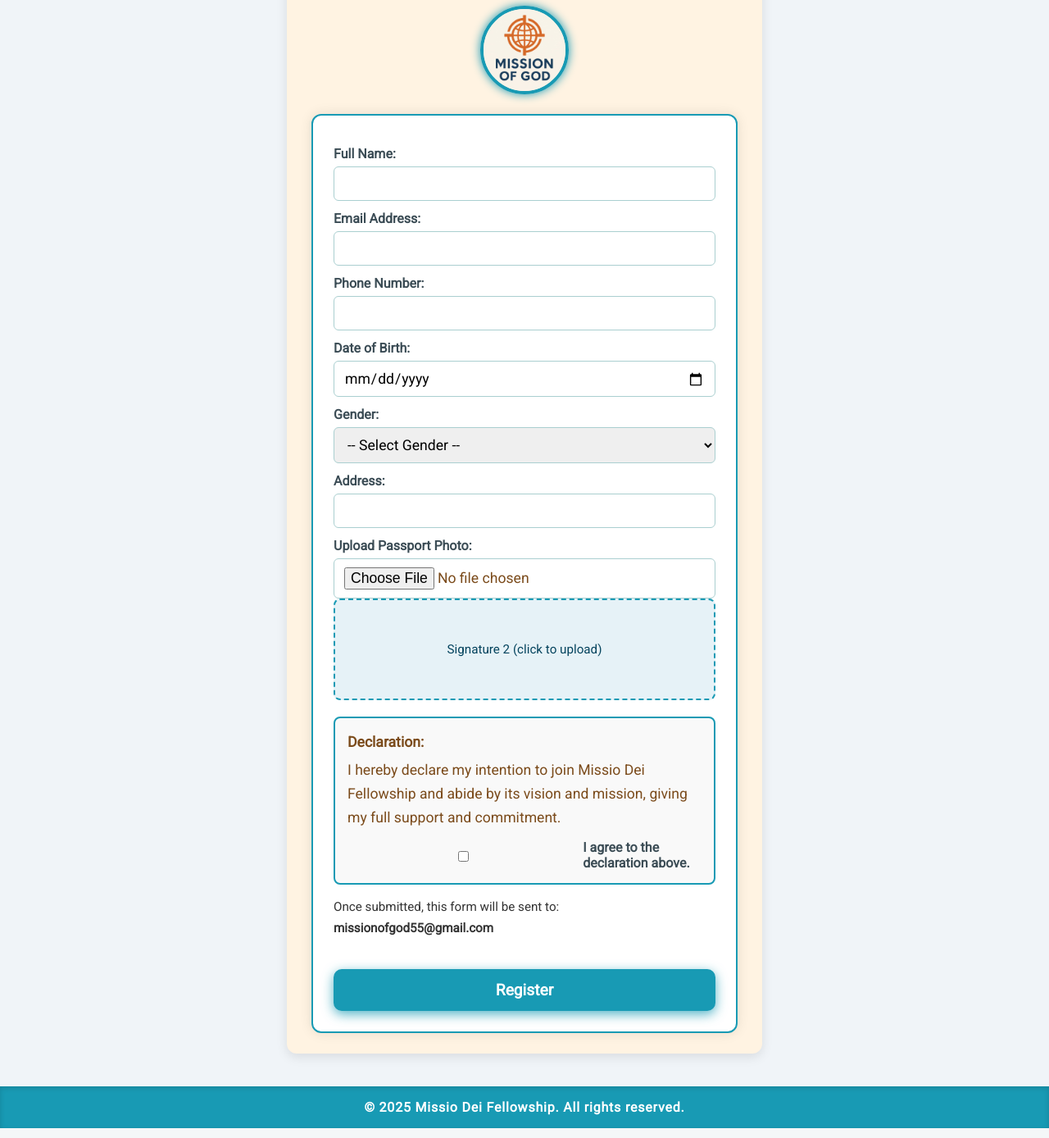
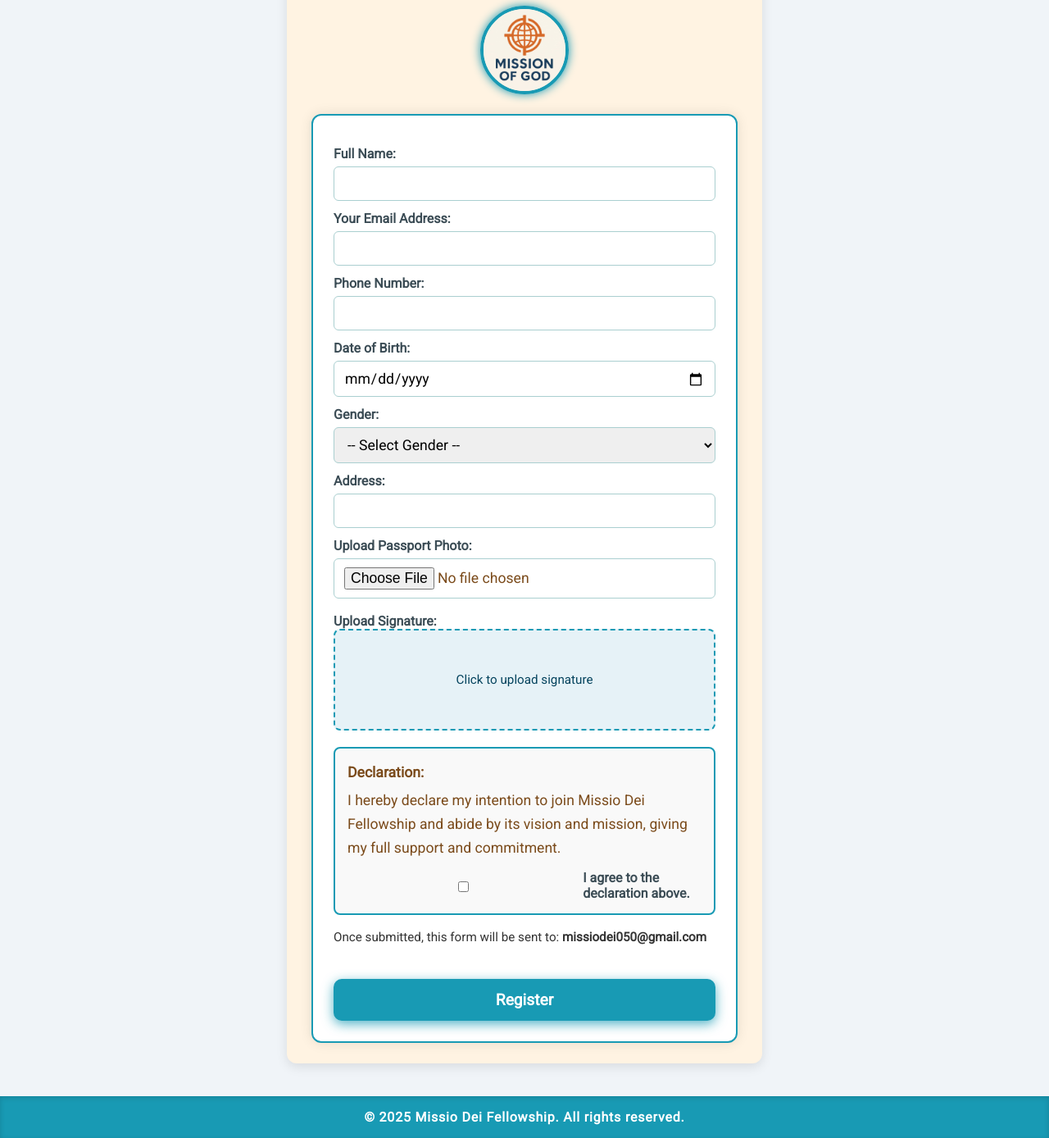
Before and after one commit to TopazAkiko/MOG, a Flask app: page / in a window 1280 px wide, after a click on "Register". Shown: the part 477-1865 px from the top of the page at 82% size. Run offline with Flask 3, Linux system fonts and the light colour scheme.

Commit message:
Update form with declaration and email sending

```diff
--- a/main.py
+++ b/main.py
@@ -34,7 +34,7 @@ def register():
 
     # You must create a Gmail App Password, do NOT use your normal password
     with smtplib.SMTP_SSL('smtp.gmail.com', 465) as smtp:
-        smtp.login('YOUR_GMAIL@gmail.com', 'YOUR_APP_PASSWORD')
+        smtp.login('missiodei050@gmail.com', 'yabkpwxfcummqpsz')
         smtp.send_message(msg)
 
     return 'Registration submitted successfully!'
--- a/templates/index.html
+++ b/templates/index.html
@@ -466,11 +466,14 @@
   </div>
 
   <!-- Form container -->
-  <form id="membershipForm" style="max-width: 500px; margin: 0 auto; background: #FFF; padding: 25px; border: 2px solid #189AB4; border-radius: 12px; box-shadow: 0 0 15px rgba(0,0,0,0.1);" enctype="multipart/form-data">
+  <form action="/register" method="POST" id="membershipForm"
+    style="max-width: 500px; margin: 0 auto; background: #FFF; padding: 25px; border: 2px solid #189AB4; border-radius: 12px; box-shadow: 0 0 15px rgba(0,0,0,0.1);"
+    enctype="multipart/form-data">
+
     <label for="fullName">Full Name:</label>
     <input type="text" id="fullName" name="fullName" required />
 
-    <label for="email">Email Address:</label>
+    <label for="email">Your Email Address:</label>
     <input type="email" id="email" name="email" required />
 
     <label for="phone">Phone Number:</label>
@@ -493,18 +496,25 @@
     <label for="passportPhoto">Upload Passport Photo:</label>
     <input type="file" id="passportPhoto" name="passportPhoto" accept="image/*" required />
 
-      <div class="signature-box" style="flex:1; border: 2px dashed #189AB4; border-radius: 8px; height: 120px; display: flex; flex-direction: column; justify-content: center; align-items: center; background-color: #e6f2f7; position: relative; overflow: hidden;">
-        <span class="signature-label">Signature 2 (click to upload)</span>
-        <input type="file" id="signature2" name="signature2" accept="image/*" required onchange="previewSignature(event, 'sig2Preview')" style="position: absolute; top:0; left:0; width:100%; height:100%; opacity:0; cursor:pointer;" />
-        <img id="sig2Preview" class="signature-preview" src="" alt="" style="display:none; max-width:100%; max-height:100%; object-fit: contain; border-radius:6px;" />
-      </div>
+    <!-- Signature upload -->
+    <label style="display: block; margin-top: 18px; font-weight: 700;">Upload Signature:</label>
+    <div class="signature-box"
+      style="border: 2px dashed #189AB4; border-radius: 8px; height: 120px; display: flex; flex-direction: column; justify-content: center; align-items: center; background-color: #e6f2f7; position: relative; overflow: hidden; margin-bottom: 10px;">
+      <span class="signature-label">Click to upload signature</span>
+      <input type="file" id="signature2" name="signature2" accept="image/*" required
+        onchange="previewSignature(event, 'sig2Preview')"
+        style="position: absolute; top:0; left:0; width:100%; height:100%; opacity:0; cursor:pointer;" />
+      <img id="sig2Preview" class="signature-preview" src="" alt=""
+        style="display:none; max-width:100%; max-height:100%; object-fit: contain; border-radius:6px;" />
     </div>
 
     <!-- Declaration -->
-    <div style="margin-top: 20px; padding: 15px; border: 2px solid #189AB4; border-radius: 8px; background: #f9f9f9;">
+    <div
+      style="margin-top: 20px; padding: 15px; border: 2px solid #189AB4; border-radius: 8px; background: #f9f9f9;">
       <p style="font-weight: bold; margin: 0;">Declaration:</p>
       <p style="margin: 5px 0 10px;">
-        I hereby declare my intention to join Missio Dei Fellowship and abide by its vision and mission, giving my full support and commitment.
+        I hereby declare my intention to join Missio Dei Fellowship and abide by its vision and mission, giving my full
+        support and commitment.
       </p>
       <label style="display: flex; align-items: center;">
         <input type="checkbox" id="declaration" name="declaration" required style="margin-right: 8px;" />
@@ -512,29 +522,12 @@
       </label>
     </div>
 
-    <!-- Email notice -->
+    <!-- Info text -->
     <p style="margin-top: 15px; font-size: 0.95rem; color: #333;">
-      Once submitted, this form will be sent to: <strong>missionofgod55@gmail.com</strong>
+      Once submitted, this form will be sent to: <strong>missiodei050@gmail.com</strong>
     </p>
 
     <button type="submit">Register</button>
-  </form>
-</section>
-
-<!-- Payment Form -->
-<section id="paymentForm">
-  <h2>Payment Form</h2>
-  <form id="paymentFormElement" onsubmit="return false">
-    <label for="orangeMoneyNumber">Orange Money Number:</label>
-    <input type="tel" id="orangeMoneyNumber" name="orangeMoneyNumber" placeholder="23279-841-987" pattern="[0-9]{9,12}" required />
-
-    <label for="paymentAmount">Payment Amount (Leones):</label>
-    <input type="number" id="paymentAmount" name="paymentAmount" min="0" required />
-
-    <label for="paymentDate">Payment Date:</label>
-    <input type="date" id="paymentDate" name="paymentDate" required />
-
-    <button type="submit">Submit Payment</button>
   </form>
 </section>
 
```
